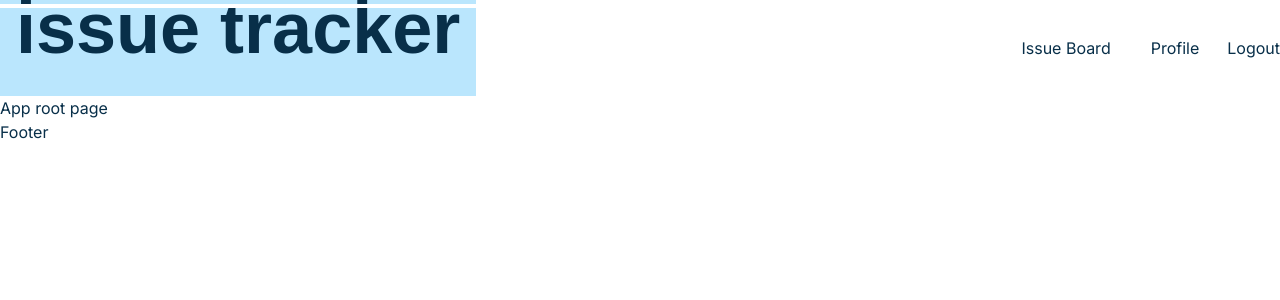
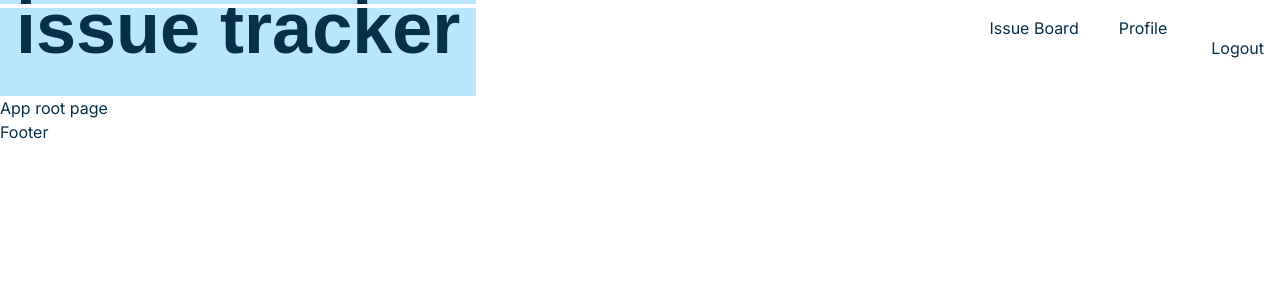
Before and after one commit to badeyesightcat/stackblitz-next-trial, a Next.js app: page / in a window 1280 px wide. Shown: the top 300 px of the page. Built offline with nearby package versions, Linux system fonts and the light colour scheme; a web font is replaced by a local one.

Commit message:
Set styles for SessionButton

```diff
--- a/components/sessionButton.tsx
+++ b/components/sessionButton.tsx
@@ -5,7 +5,14 @@ interface SessionButtonProp {
 }
 
 const SessionButton = ({ session }: SessionButtonProp) => {
-  return <button type="button">{session ? "Logout" : "Login"}</button>;
+  return (
+    <button
+      type="button"
+      className="px-4 py-6 leading-none hover:text-white"
+    >
+      {session ? "Logout" : "Login"}
+    </button>
+  );
 };
 
 export default SessionButton;
```
